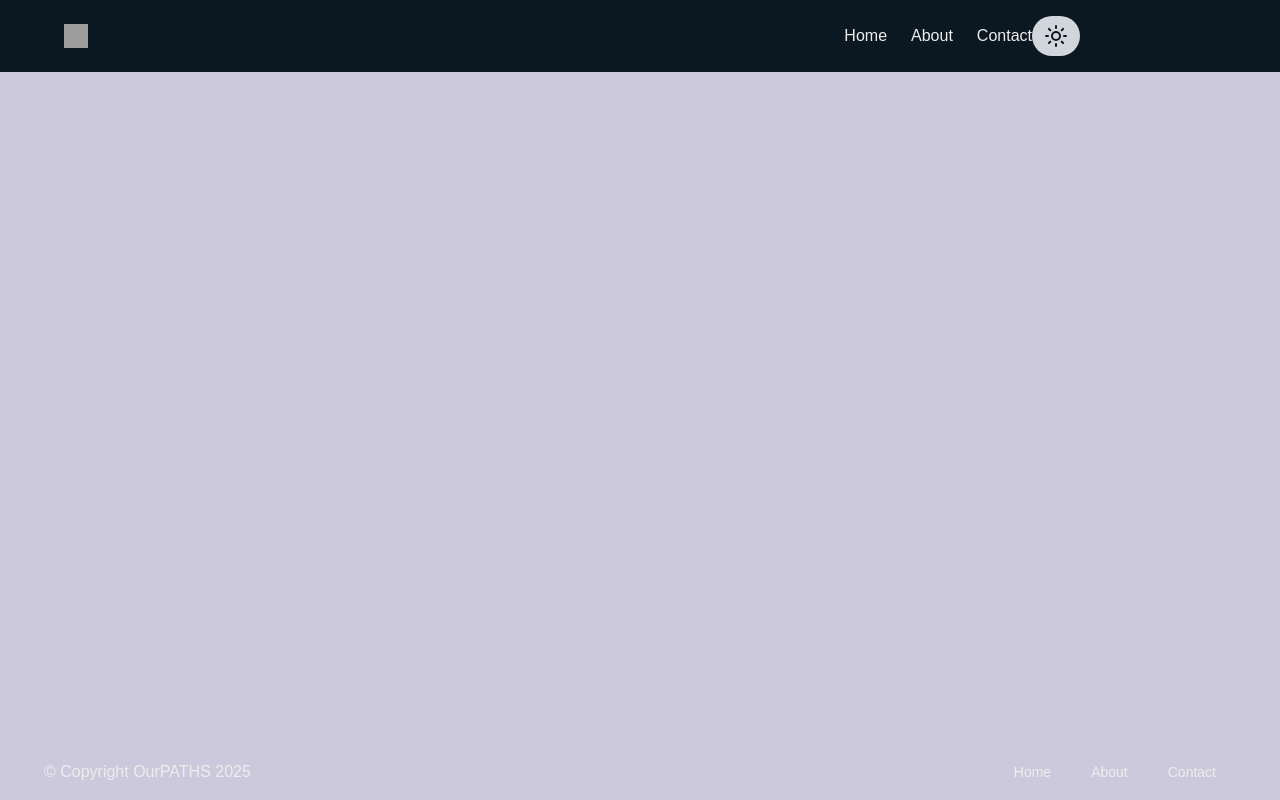
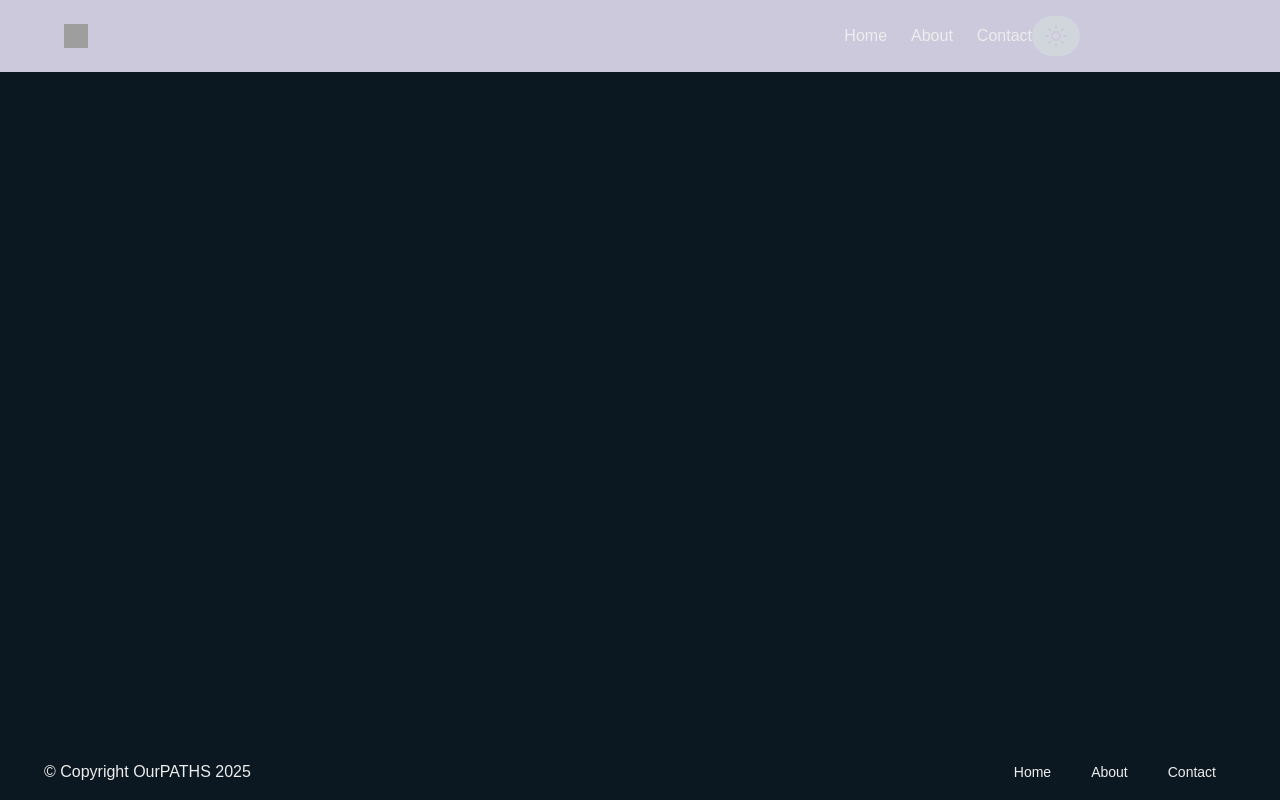
Before and after one commit to CSC392-CSC492-Building-AI-ML-systems/HealthAssessmentDashboard, a Next.js app in the folder frontend/: page /landing in a window 1280 px wide. Built offline with nearby package versions, Linux system fonts and the light colour scheme; grey boxes are pictures that could not be loaded.

Commit message:
Updated layout.tsx + swapped color scheme settings

```diff
--- a/frontend/app/globals.css
+++ b/frontend/app/globals.css
@@ -1,8 +1,10 @@
 @import "tailwindcss";
 
 :root {
-  --background: #CCC9DC;         /* light mode background: soft grey */
-  --foreground: #0C1821;         /* light mode text: dark blue */
+  --background: #0C1821;
+  /* light mode background: soft grey */
+  --foreground: #CCC9DC;
+  /* light mode text: dark blue */
 
   /* Branding colors */
   --brand-dark: #0C1821;
--- a/frontend/app/layout.tsx
+++ b/frontend/app/layout.tsx
@@ -28,7 +28,7 @@ export default function RootLayout({
     <html lang="en">
       <body
         className={`${geistSans.variable} ${geistMono.variable} antialiased`}
-        >
+      >
         <div className="flex flex-col min-h-screen">
           {/* Header */}
           <Header />
```
